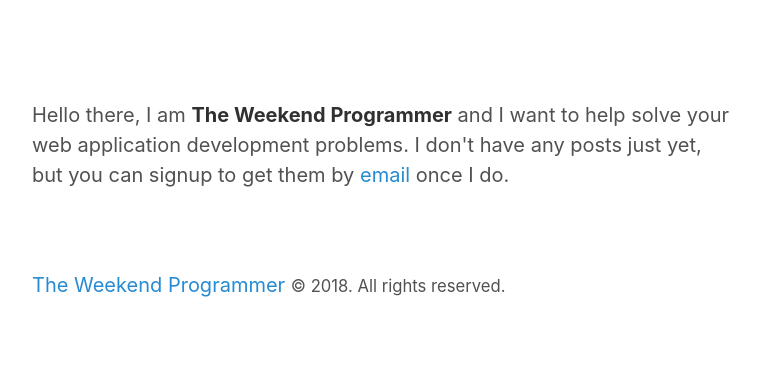
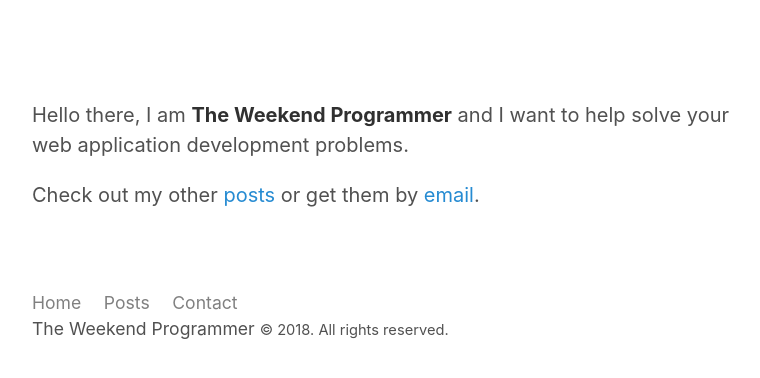
Before and after one commit to theweekendprogrammer/theweekendprogrammer.github.io, a Jekyll site: the page built from index.html, in a window 1280 px wide. Shown: the top 378 px of the page, without its empty margins (258-1018 px from the left). Built offline with Jekyll 4.4.1, drawn with Linux system fonts in a browser that asks for light colours; the list of posts is cut into pages by our own code.

Commit message:
Adding posts to the layout
Time to start writing

```diff
--- a/_config.yml
+++ b/_config.yml
@@ -1,8 +1,8 @@
-permalink: pretty
+permalink: :title
 
 title: The Weekend Programmer
 url: https://theweekendprogrammer.com
-paginate: 1
+paginate: 10
 baseurl: ""
 analytics_id: "UA-108313462-1"
 
--- a/_layouts/default.html
+++ b/_layouts/default.html
@@ -27,7 +27,11 @@
       </main>
 
       <footer class="footer">
-        <a href="{{ site.baseurl }}/" title="Home">{{ site.title }}</a>
+        <a href="{{ site.baseurl }}/" title="Home">Home</a>
+        <a href="{{ site.baseurl }}/posts" title="Posts">Posts</a>
+        <a href="mailto:info@theweekendprogrammer.com" title="Contact">Contact</a>
+        <br>
+        {{ site.title }}
         <small>
           &copy; <time datetime="{{ site.time | date_to_xmlschema }}">{{ site.time | date: '%Y' }}</time>. All rights reserved.
         </small>
--- a/_sass/_layout.scss
+++ b/_sass/_layout.scss
@@ -12,4 +12,10 @@
 
 footer {
   margin-bottom: 2rem;
+  font-size: 0.88em;
+
+  a {
+    margin-right: 1em;
+    color: grey;
+  }
 }
--- a/_sass/_type.scss
+++ b/_sass/_type.scss
@@ -6,7 +6,6 @@
   margin-bottom: .5rem;
   font-weight: 600;
   line-height: 1.25;
-  color: #313131;
   text-rendering: optimizeLegibility;
 }
 
--- a/index.html
+++ b/index.html
@@ -4,9 +4,17 @@
 ---
 
 <article class="page">
-  Hello there, I am <strong>The Weekend Programmer</strong> and I want to help
-  solve your web application development problems.
+  <p>
+    Hello there, I am <strong>The Weekend Programmer</strong> and I want to help
+    solve your web application development problems.
+  </p>
 
-  I don't have any posts just yet, but you can signup to get them by
-  <a href="https://eepurl.com/djf-Vf">email</a> once I do.
+  <p>
+    {% for post in site.posts limit:1 %}
+      Read my latest post,
+      &quot;<a href="{{ post.url }}">{{ post.title }}</a>&quot;.
+    {% endfor %}
+    Check out my other <a href="{{ site.baseurl }}/posts">posts</a> or get
+    them by <a href="https://eepurl.com/djf-Vf">email</a>.
+  </p>
 </article>
```
Also changed, not shown: posts.html (added, +18 -0 lines).
